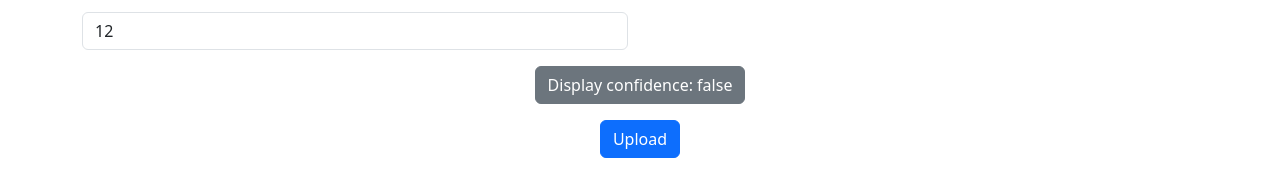
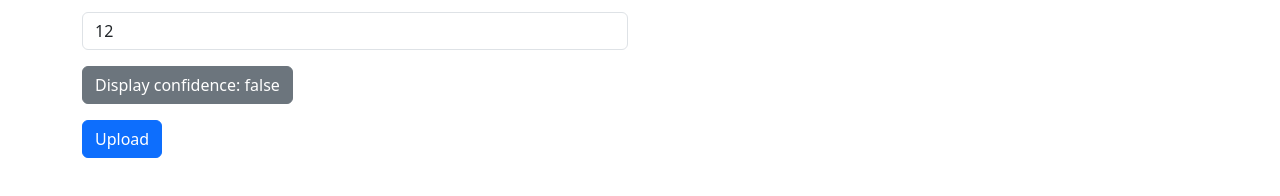
Before and after one commit to ABardWithAWard/io2025, a React (Create React App) app in the folder frontend/: page / in a window 1280 px wide. Shown: the part 318-514 px from the top of the page. Built offline with nearby package versions, Linux system fonts and the light colour scheme; no server answers.

Commit message:
Rearranged confidence and upload buttons to the left. Deleted readme in frontend.

```diff
--- a/frontend/src/components/UploadPage.jsx
+++ b/frontend/src/components/UploadPage.jsx
@@ -160,7 +160,7 @@ const UploadPage = () => {
                     </div>
                 </div>
 
-                <div className="text-center mb-3">
+                <div className="text-left mb-3">
                     <button
                         type="button"
                         className={`btn ${hasConfidence ? 'btn-primary' : 'btn-secondary'}`}
@@ -170,7 +170,7 @@ const UploadPage = () => {
                     </button>
                 </div>
 
-                <div className="text-center">
+                <div className="text-left">
                     <button type="submit" className="btn btn-primary">Upload</button>
                 </div>
             </form>
```
Also changed, not shown: 1 other file (tests, documents, lock files or other folders).
